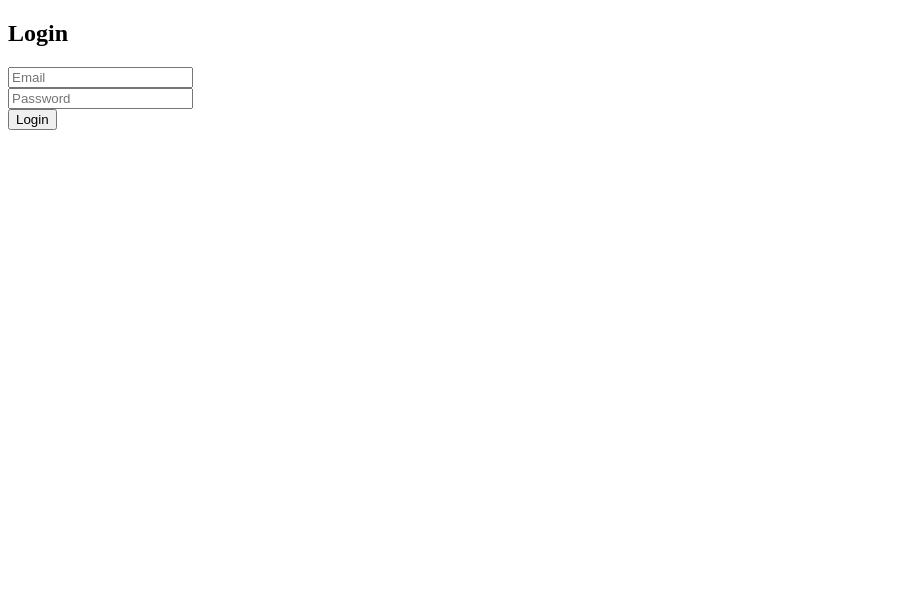
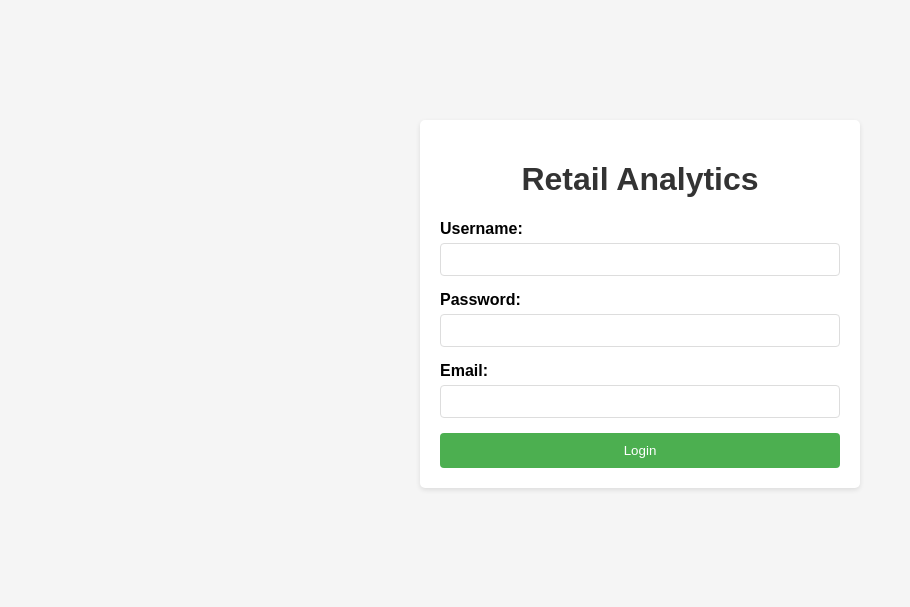
Before and after one commit to SaiBharath-Dev/Retail, a Flask app: page / in a window 1280 px wide. Shown: the top 607 px of the page, without its empty margins (0-910 px from the left). Run offline with Flask 3, Linux system fonts and the light colour scheme.

Commit message:
Update login.html

```diff
--- a/frontend/templates/login.html
+++ b/frontend/templates/login.html
@@ -1,12 +1,73 @@
 <!DOCTYPE html>
 <html>
-<head><title>Login</title></head>
+<head>
+    <title>Retail Analytics Login</title>
+    <style>
+        body {
+            font-family: Arial, sans-serif;
+            margin: 0;
+            padding: 20px;
+            background-color: #f5f5f5;
+        }
+        .container {
+            max-width: 400px;
+            margin: 100px auto;
+            padding: 20px;
+            background-color: white;
+            border-radius: 5px;
+            box-shadow: 0 2px 5px rgba(0,0,0,0.1);
+        }
+        h1 {
+            text-align: center;
+            color: #333;
+        }
+        .form-group {
+            margin-bottom: 15px;
+        }
+        label {
+            display: block;
+            margin-bottom: 5px;
+            font-weight: bold;
+        }
+        input[type="text"], input[type="password"], input[type="email"] {
+            width: 100%;
+            padding: 8px;
+            border: 1px solid #ddd;
+            border-radius: 4px;
+            box-sizing: border-box;
+        }
+        button {
+            width: 100%;
+            padding: 10px;
+            background-color: #4CAF50;
+            color: white;
+            border: none;
+            border-radius: 4px;
+            cursor: pointer;
+        }
+        button:hover {
+            background-color: #45a049;
+        }
+    </style>
+</head>
 <body>
-  <h2>Login</h2>
-  <form action="/dashboard">
-    <input type="text" name="email" placeholder="Email"><br>
-    <input type="password" name="password" placeholder="Password"><br>
-    <button type="submit">Login</button>
-  </form>
+    <div class="container">
+        <h1>Retail Analytics</h1>
+        <form action="/dashboard" method="GET">
+            <div class="form-group">
+                <label for="username">Username:</label>
+                <input type="text" id="username" name="username" required>
+            </div>
+            <div class="form-group">
+                <label for="password">Password:</label>
+                <input type="password" id="password" name="password" required>
+            </div>
+            <div class="form-group">
+                <label for="email">Email:</label>
+                <input type="email" id="email" name="email" required>
+            </div>
+            <button type="submit">Login</button>
+        </form>
+    </div>
 </body>
 </html>
```
